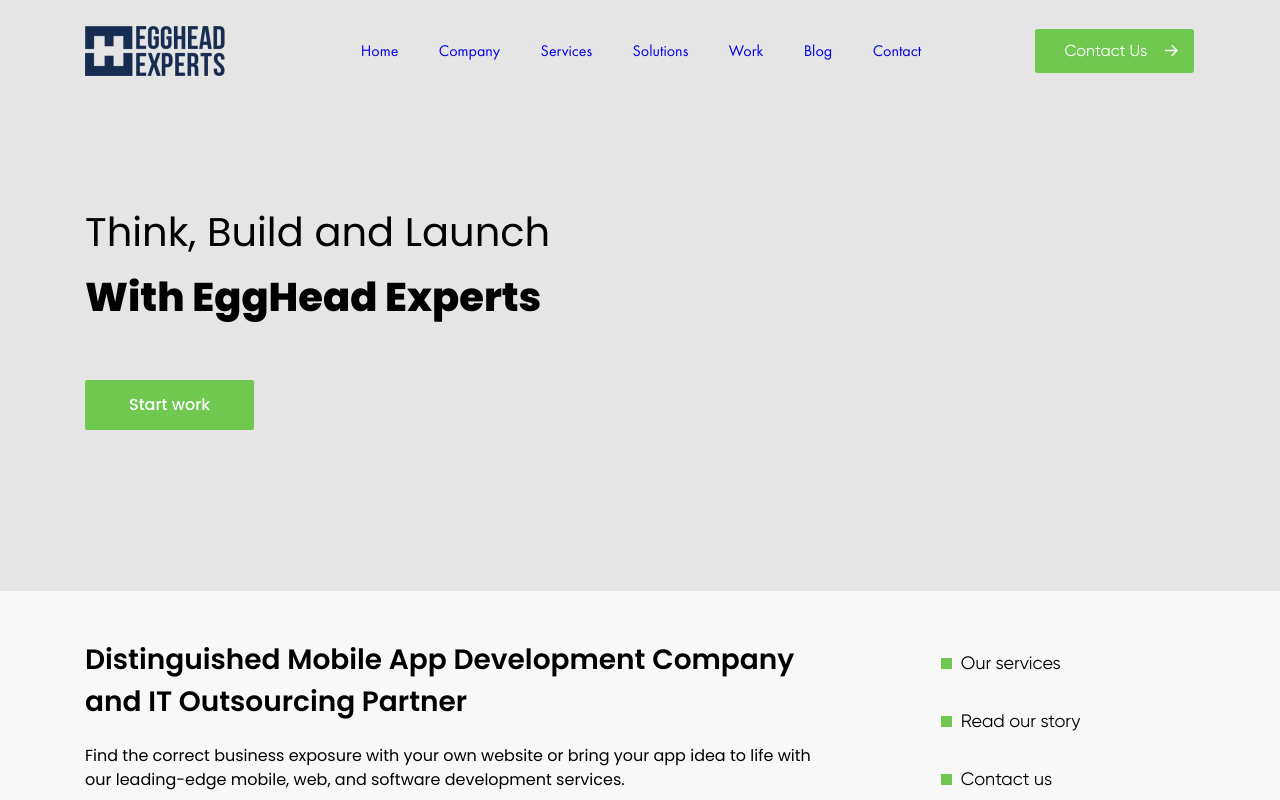
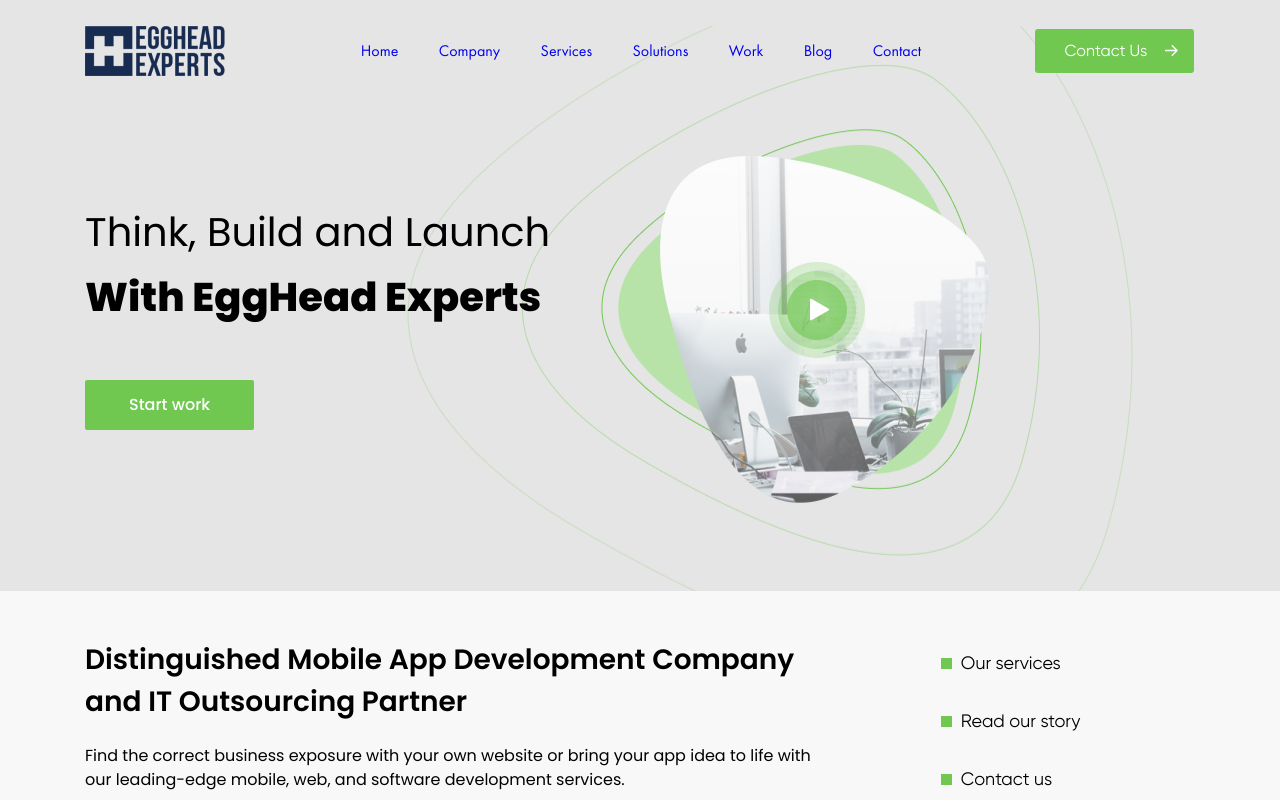
Before and after one commit to BentonFraizer/FLS-hw-lesson-8, a plain HTML site: page index.html in a window 1280 px wide. Shown: the top 800 px of the page. Drawn offline with Linux system fonts and the light colour scheme; files whose address does not match are found by name.

Commit message:
изменил путь к фоновой картинке

```diff
--- a/css/style.css
+++ b/css/style.css
@@ -96,7 +96,7 @@
 
 .hero {
 	z-index: 1;
-	background: url("img/Decor-bg.png") right 22% top 10% no-repeat;
+	background: url("../img/Decor-bg.png") right 22% top 10% no-repeat;
 }
 
 .header {
```
